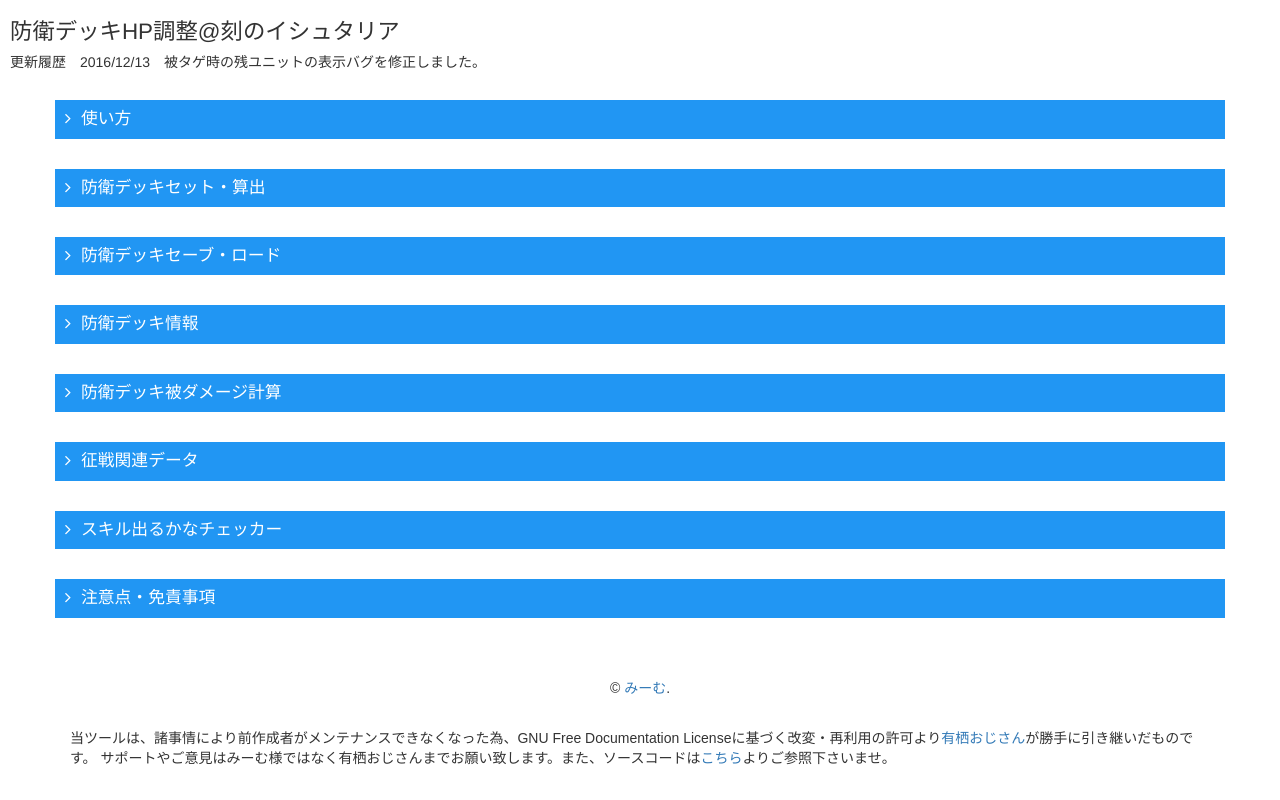
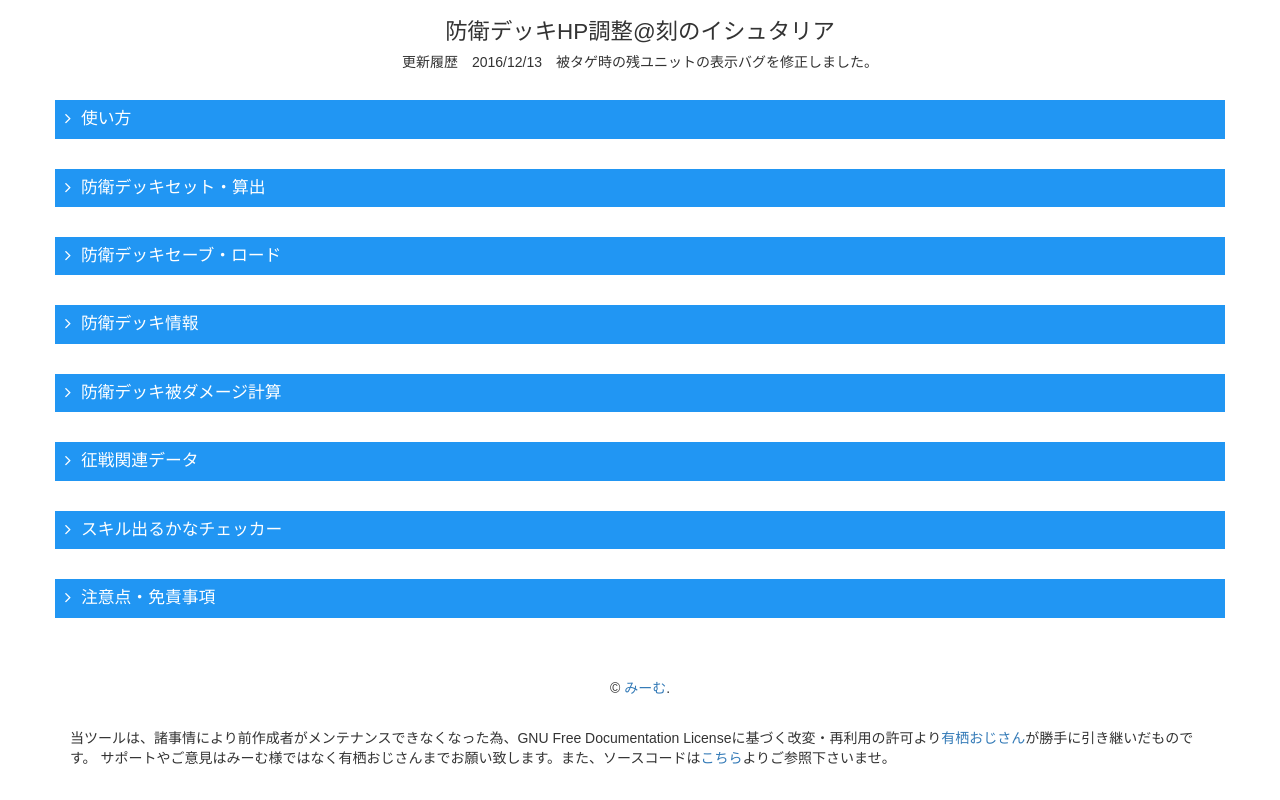
Before and after one commit to Alice-ish/Alice-ish.github.io, a plain HTML site: page index.html in a window 1280 px wide. Drawn offline with nearby package versions, Linux system fonts and the light colour scheme.

Commit message:
Update index.html

```diff
--- a/index.html
+++ b/index.html
@@ -633,8 +633,8 @@ and open the template in the editor.
 		</div>
 
 
-				<h2>防衛デッキHP調整@刻のイシュタリア</h2>
-		<h4>更新履歴　2016/12/13　被タゲ時の残ユニットの表示バグを修正しました。</h4>
+				<center><h2>防衛デッキHP調整@刻のイシュタリア</h2>
+		<h4>更新履歴　2016/12/13　被タゲ時の残ユニットの表示バグを修正しました。</h4></center>
 
 		<div class="container">
 			<div class="row">
```
